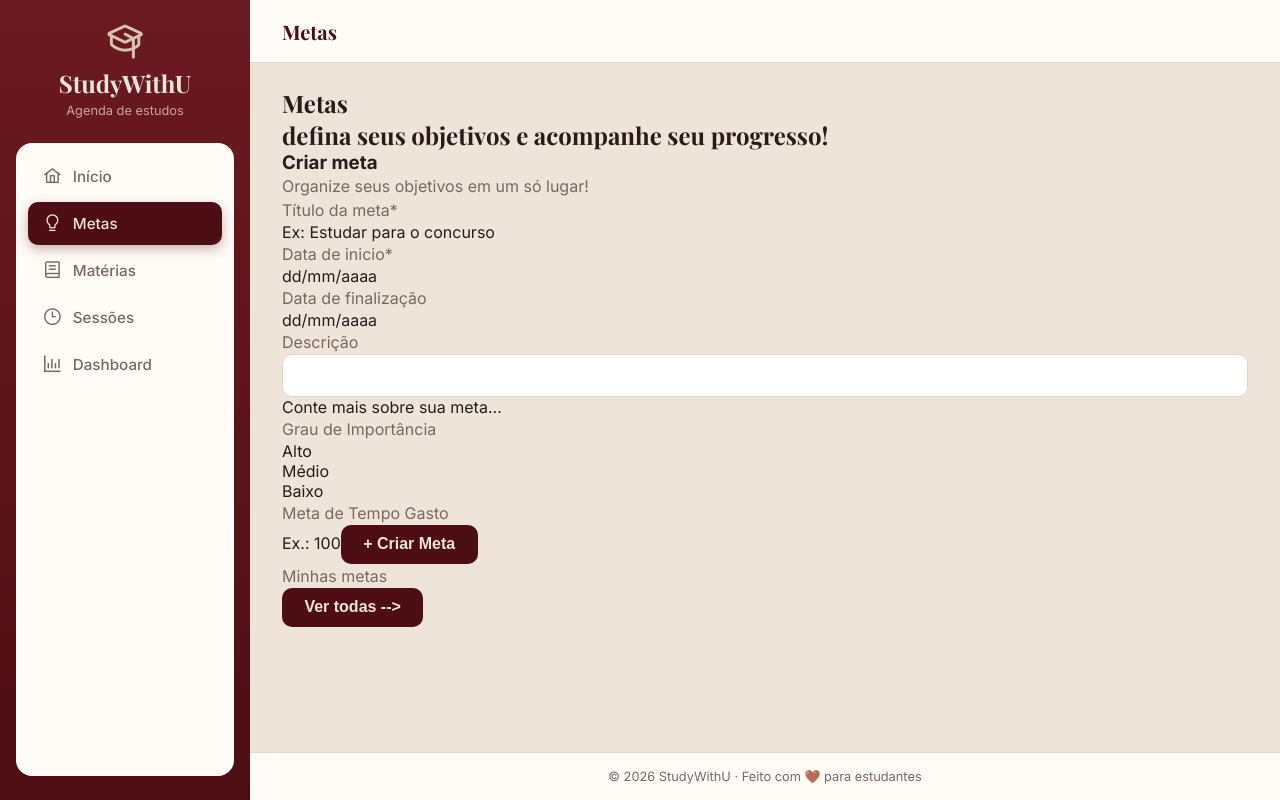
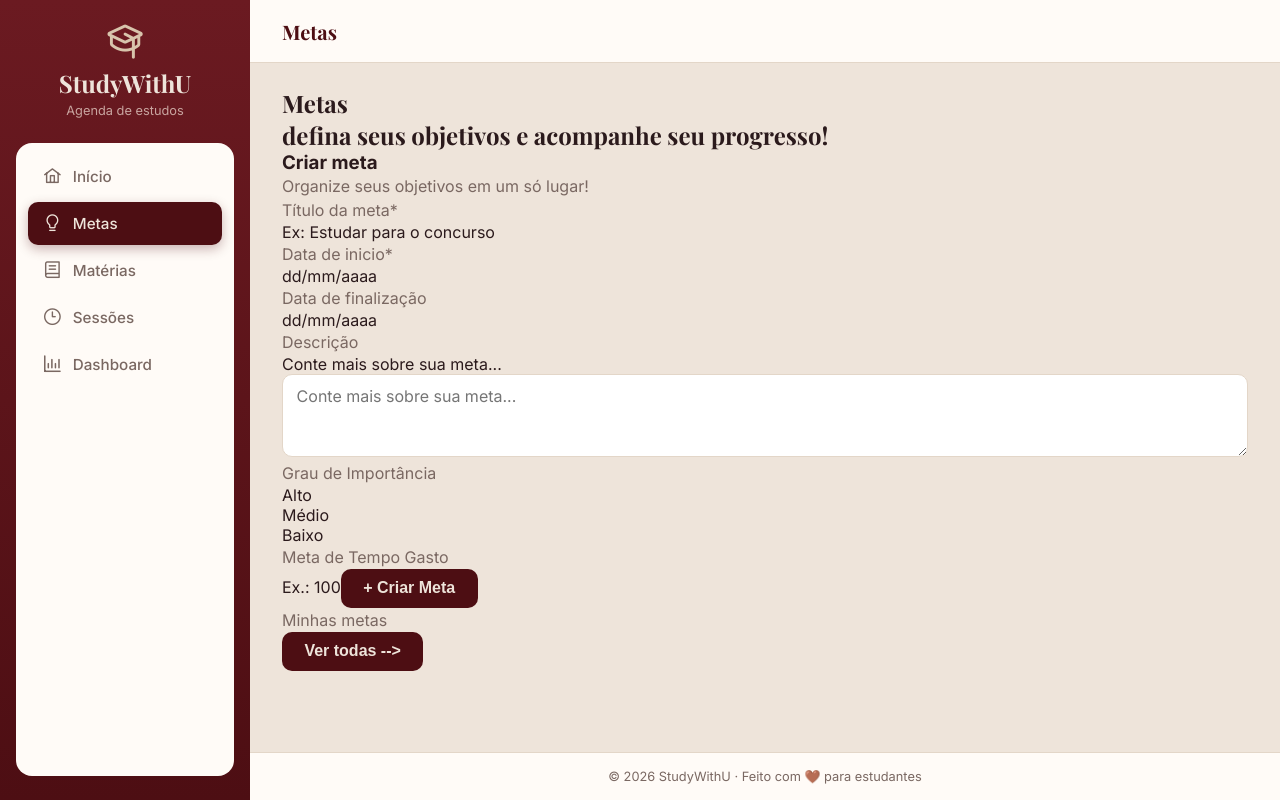
Before and after one commit to gabrielaguedes12/StudyWithU, a Vue app in the folder agenda-estudos/frontend/: page /metas in a window 1280 px wide. Built offline with nearby package versions, Linux system fonts and the light colour scheme.

Commit message:
organização metas

```diff
--- a/agenda-estudos/frontend/src/views/MetasReview.vue
+++ b/agenda-estudos/frontend/src/views/MetasReview.vue
@@ -19,9 +19,8 @@
       <label for="date">dd/mm/aaaa</label>
 
       <p>Descrição</p>
-      <input type="text">
-      <label for="text">Conte mais sobre sua meta...</label>
-      </input>
+      <label for="descricao">Conte mais sobre sua meta...</label>
+      <textarea name="" id="descricao"  placeholder="Conte mais sobre sua meta..." rows="3"></textarea>
 
       <p>Grau de Importância</p>
       <option value="">Alto</option>
```
